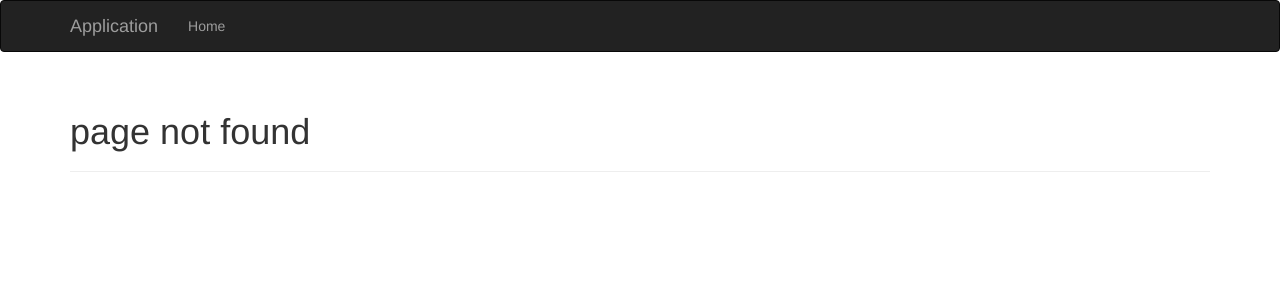
After one commit to dhirajforyou/python_flask, a Flask app: template templates/404.html in a window 1280 px wide. The commit adds this page. Shown: the top 300 px of the page. Run offline with Flask 2, Linux system fonts and the light colour scheme; the template is opened without the code that fills it, so the values that code supplies are empty; some libraries are stand-ins or nearby versions.

Commit message:
structured templates

```diff
--- a/app.py
+++ b/app.py
@@ -60,14 +60,20 @@ def index():
 def say_hello(name=None):
     if name:
         logger.debug("Name found in the url")
-        return "Hello {}".format(name)
-    if request.args.get("name"):
+    elif request.args.get("name"):
         logger.debug("Name taken from get param")
         name = request.args.get("name")
     else:
         name = "Stranger"
         logger.debug("Using default name %s " % name)
-    return "Hello {}".format(name)
+    # return "Hello {}".format(name)
+    template_data = {"name": name, "app": app}
+    return render_template("user.html", **template_data)
+
+
+@app.errorhandler(404)
+def page_not_found(e):
+    return render_template("404.html", app=app)
 
 
 @app.errorhandler(Exception)
--- /dev/null
+++ b/templates/404.html
@@ -0,0 +1,9 @@
+{% extends 'base.html' %}
+
+{% block title %} Web Application - Page Not found {% endblock %}
+
+{% block page_content %}
+  <div class="page-header">
+      <h1>page not found</h1>
+  </div>
+{% endblock %}
--- /dev/null
+++ b/templates/base.html
@@ -0,0 +1,42 @@
+{% extends 'bootstrap/base.html' %}
+
+{% block scripts%}
+  {{ super() }}
+  {% if app.config.get("local_moment") %}
+    {{ moment.include_moment(local_js=url_for('static', filename=app.config.get("local_moment"), _external=True)) }}
+  {% else %}
+    {{ moment.include_moment() }}
+  {% endif %}
+  {{ moment.locale() }}
+{% endblock %}
+
+{% block title %} Web Application {% endblock %}
+
+{% block navbar %}
+<div class="navbar navbar-inverse" role="navigation">
+    <div class="container">
+        <div class="navbar-header">
+            <button type="button" class="navbar-toggle" data-toggle="collapse" data-target="navbar-collapse">
+                <span class="sr-only">Toggle navigation</span>
+                <span class="icon-bar"></span>
+                <span class="icon-bar"></span>
+                <span class="icon-bar"></span>
+            </button>
+            <a class="navbar-brand" href="/">Application</a>
+        </div>
+        <div class="navbar-collapse collapse">
+            <ul class="nav navbar-nav">
+                <li>
+                    <a href="/">Home</a>
+                </li>
+            </ul>
+        </div>
+    </div>
+</div>
+{% endblock %}
+
+{% block content %}
+  <div class="container">
+      {% block page_content %}{% endblock %}
+  </div>
+{% endblock %}
```
Also changed, not shown: templates/index.html (+1 -19 lines), templates/user.html (added, +7 -0 lines).
